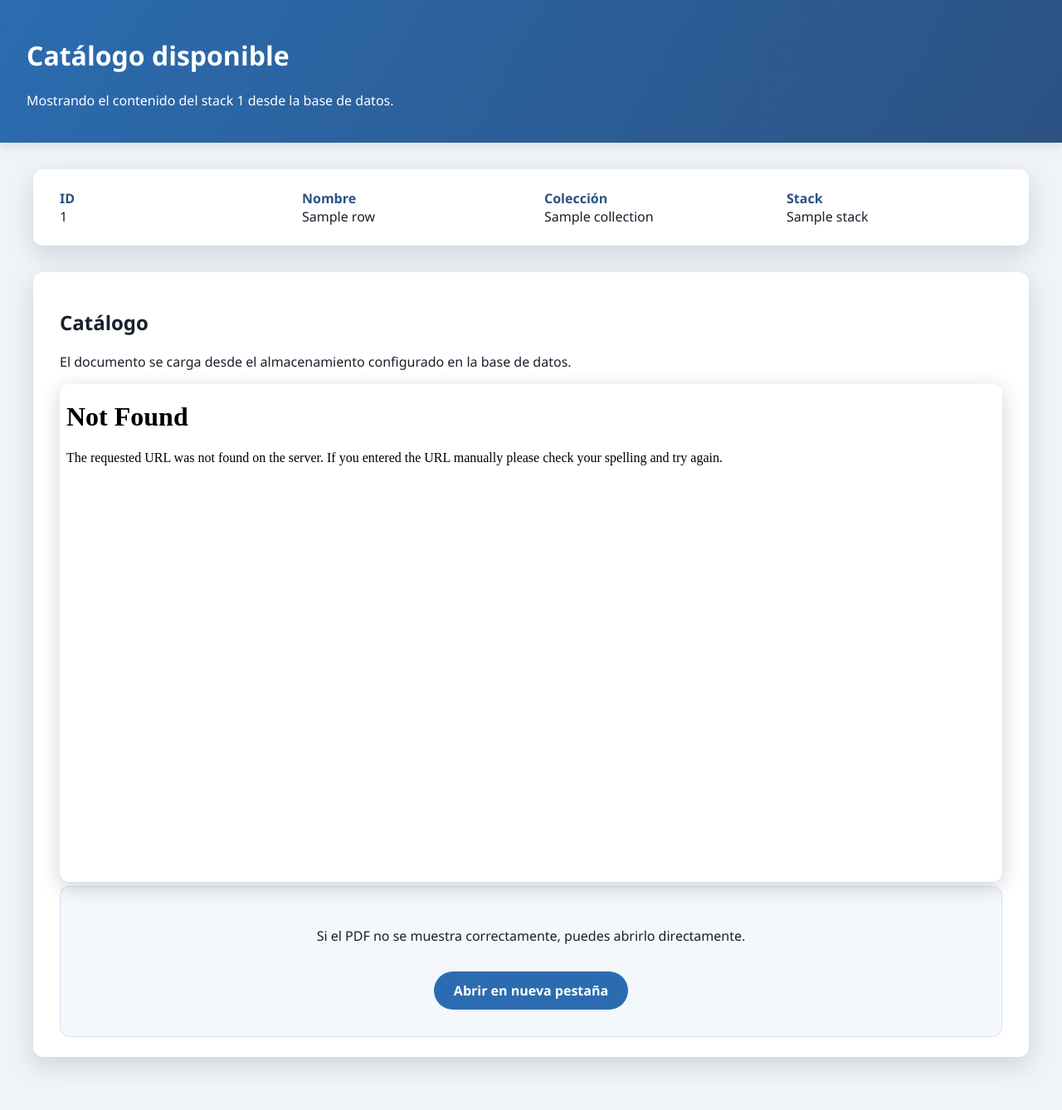
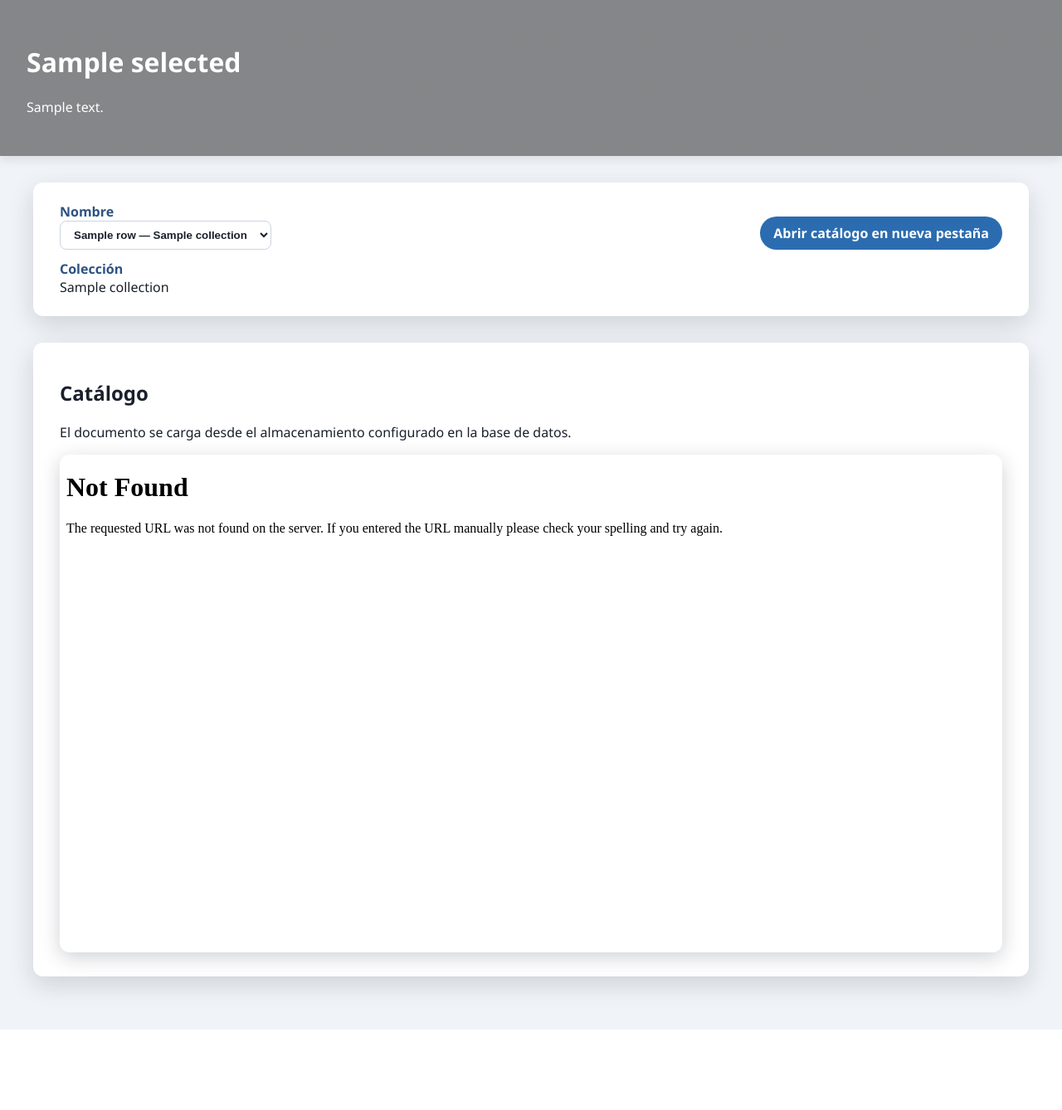
Before and after one commit to ErickF2811/demo-catalogocojines, a Flask app: template app/templates/stack_one.html in a window 1280 px wide. Shown: the whole page at 83% size. After the commit the page ends 1241 px from the top, so only its background shows below. Run offline with Flask 3, Linux system fonts and the light colour scheme; the template is opened without the code that fills it: most values are stand-ins (such as "Sample title", 1, 10 or a date in 2020).

Commit message:
final version uno catalogo

```diff
--- a/app/main.py
+++ b/app/main.py
@@ -1,10 +1,14 @@
+"""Flask application for listing catalog entries filtered by stack.
 
-"""Flask application for listing catalog entries filtered by stack."""
-
+Implements:
+- Página principal (stack 1) con selector de catálogos por nombre.
+- Actualiza el PDF mostrado al seleccionar un catálogo.
+- Expone también `/stack/<id>` para ver cualquier stack en tabla.
+"""
 
 from __future__ import annotations
 
-from flask import Flask, abort, render_template
+from flask import Flask, abort, render_template, request
 
 from .db import get_cursor
 
@@ -13,24 +17,28 @@ def create_app() -> Flask:
     app = Flask(__name__)
 
     @app.route("/")
+    def show_stack_one() -> str:
+        """Render entries for stack 1 with selection by name only.
 
-    def show_stack_one() -> str:
-        """Render the catalog entry associated with stack 1."""
+        Query params:
+        - `id`: id del catálogo seleccionado (opcional)
+        """
         query = (
-            "SELECT catalog_id, catalog_name, collection, stack, url_catalogo "
-            "FROM vista_catalogo_sin_fechas "
-            "WHERE stack = %s "
-            "ORDER BY catalog_id LIMIT 1"
+            "SELECT catalog_id, catalog_name, collection, description, stack, url_catalogo, url_portada "
+            "FROM vista_catalogo_stack1 WHERE stack = %s ORDER BY catalog_id"
         )
 
         with get_cursor() as cursor:
             cursor.execute(query, (1,))
-            row = cursor.fetchone()
+            rows = cursor.fetchall()
 
-        if row is None:
+        if not rows:
             abort(404, description="No se encontró información para el stack 1.")
 
-        return render_template("stack_one.html", row=row)
+        selected_id = request.args.get("id", type=int)
+        selected = next((r for r in rows if r["catalog_id"] == selected_id), rows[0])
+
+        return render_template("stack_one.html", rows=rows, selected=selected)
 
     def index() -> str:
         """Show a simple landing page with usage instructions."""
@@ -40,8 +48,8 @@ def create_app() -> Flask:
     def show_stack(stack_id: int) -> str:
         """Render the catalog entries associated with the given stack."""
         query = (
-            "SELECT catalog_id, catalog_name, collection, stack, url_catalogo "
-            "FROM vista_catalogo_sin_fechas WHERE stack = %s ORDER BY catalog_id"
+            "SELECT catalog_id, catalog_name, collection, stack, url_catalogo, url_portada "
+            "FROM vista_catalogo_stack1 WHERE stack = %s ORDER BY catalog_id"
         )
 
         with get_cursor() as cursor:
@@ -53,7 +61,6 @@ def create_app() -> Flask:
 
         return render_template("stack.html", stack_id=stack_id, rows=rows)
 
-
     return app
 
 
--- a/app/templates/stack_one.html
+++ b/app/templates/stack_one.html
@@ -4,9 +4,7 @@
     <meta charset="utf-8">
     <title>Catálogo - Stack 1</title>
     <style>
-      :root {
-        color-scheme: light dark;
-      }
+      :root { color-scheme: light; }
       body {
         font-family: 'Segoe UI', Arial, sans-serif;
         margin: 0;
@@ -14,101 +12,77 @@
         color: #1a202c;
       }
       header {
-        padding: 1.5rem 2rem;
-        background: linear-gradient(120deg, #2b6cb0, #2c5282);
+        padding: 2rem;
         color: white;
         box-shadow: 0 4px 12px rgba(0, 0, 0, 0.1);
+        background-size: cover; background-position: center; background-repeat: no-repeat;
       }
-      main {
-        padding: 2rem;
-        max-width: 1200px;
-        margin: 0 auto;
-      }
-      .card {
-        background: white;
-        border-radius: 12px;
-        padding: 1.5rem 2rem;
-        box-shadow: 0 10px 30px rgba(15, 23, 42, 0.15);
-        margin-bottom: 2rem;
-      }
-      dl {
-        display: grid;
-        grid-template-columns: repeat(auto-fit, minmax(180px, 1fr));
-        gap: 1rem 2rem;
-        margin: 0;
-      }
-      dt {
-        font-weight: 600;
-        color: #2c5282;
-      }
-      dd {
-        margin: 0;
-        font-weight: 500;
-      }
-      iframe {
-        width: 100%;
-        height: 75vh;
-        border: none;
-        border-radius: 12px;
-        box-shadow: 0 6px 24px rgba(15, 23, 42, 0.2);
-      }
-      .fallback {
-        text-align: center;
-        padding: 2rem 1rem;
-        background: rgba(43, 108, 176, 0.05);
-        border-radius: 12px;
-        border: 1px solid rgba(43, 108, 176, 0.15);
-      }
-      a.button {
-        display: inline-block;
-        margin-top: 1rem;
-        padding: 0.75rem 1.5rem;
-        border-radius: 999px;
-        background: #2b6cb0;
-        color: white;
-        text-decoration: none;
-        font-weight: 600;
-        transition: background 0.2s ease;
-      }
-      a.button:hover {
-        background: #2c5282;
-      }
+      main { padding: 2rem; max-width: 1200px; margin: 0 auto; }
+      .card { background: white; border-radius: 12px; padding: 1.5rem 2rem; box-shadow: 0 10px 30px rgba(15, 23, 42, 0.15); margin-bottom: 2rem; }
+      .filters { display: grid; grid-template-columns: minmax(240px, 1fr) auto; gap: 1rem 1.25rem; align-items: end; }
+      @media (max-width: 640px) { .filters { grid-template-columns: 1fr; } }
+      dt { font-weight: 600; color: #2c5282; }
+      dd { margin: 0; font-weight: 500; }
+      .inline { display: flex; flex-wrap: wrap; gap: .75rem; align-items: center; }
+      select { padding: .5rem .75rem; border-radius: 8px; border: 1px solid #cbd5e0; background-color: #ffffff; color: #1a202c; font-weight: 600; min-width: 240px; appearance: auto; }
+      option { background-color: #ffffff; color: #1a202c; }
+      a.button { display: inline-block; padding: 0.55rem 1rem; border-radius: 999px; background: #2b6cb0; color: white; text-decoration: none; font-weight: 600; transition: background 0.2s ease; white-space: nowrap; }
+      a.button:hover { background: #2c5282; }
+      iframe { width: 100%; height: 75vh; border: none; border-radius: 12px; box-shadow: 0 6px 24px rgba(15, 23, 42, 0.2); }
+      .actions { justify-self: end; }
+      .meta { margin-top: .75rem; display: grid; grid-template-columns: repeat(auto-fit, minmax(220px, 1fr)); gap: .5rem 1rem; }
     </style>
   </head>
   <body>
-    <header>
-      <h1>Catálogo disponible</h1>
-      <p>Mostrando el contenido del stack 1 desde la base de datos.</p>
+    <header style="
+      background:
+        {% if selected.url_portada %}
+          linear-gradient(180deg, rgba(0,0,0,.45), rgba(0,0,0,.45)), url('{{ selected.url_portada }}');
+        {% else %}
+          linear-gradient(120deg, #2b6cb0, #2c5282);
+        {% endif %}
+    ">
+      <h1>{{ selected.catalog_name or 'Catálogo' }}</h1>
+      <p>{{ selected.description or 'Mostrando el contenido del stack 1 desde la base de datos.' }}</p>
     </header>
     <main>
       <section class="card">
-        <dl>
-          <div>
-            <dt>ID</dt>
-            <dd>{{ row.catalog_id }}</dd>
+        <form method="get">
+          <div class="filters">
+            <div>
+              <dt>Nombre</dt>
+              <dd>
+                <select name="id" aria-label="Seleccionar catálogo" onchange="this.form.submit()">
+                  {% for row in rows %}
+                    <option value="{{ row.catalog_id }}" {% if row.catalog_id == selected.catalog_id %}selected{% endif %}>
+                      {{ row.catalog_name }} — {{ row.collection }}
+                    </option>
+                  {% endfor %}
+                </select>
+              </dd>
+            </div>
+            <div class="actions">
+              {% if selected.url_catalogo %}
+              <a class="button" href="{{ selected.url_catalogo }}" target="_blank" rel="noopener noreferrer">Abrir catálogo en nueva pestaña</a>
+              {% endif %}
+            </div>
           </div>
-          <div>
-            <dt>Nombre</dt>
-            <dd>{{ row.catalog_name }}</dd>
-          </div>
+        </form>
+        <div class="meta">
           <div>
             <dt>Colección</dt>
-            <dd>{{ row.collection }}</dd>
+            <dd>{{ selected.collection }}</dd>
           </div>
-          <div>
-            <dt>Stack</dt>
-            <dd>{{ row.stack }}</dd>
-          </div>
-        </dl>
+        </div>
       </section>
       <section class="card">
         <h2>Catálogo</h2>
         <p>El documento se carga desde el almacenamiento configurado en la base de datos.</p>
-        <iframe src="{{ row.url_catalogo }}" title="Catálogo Stack 1" allowfullscreen></iframe>
-        <div class="fallback">
-          <p>Si el PDF no se muestra correctamente, puedes abrirlo directamente.</p>
-          <a class="button" href="{{ row.url_catalogo }}" target="_blank" rel="noopener noreferrer">Abrir en nueva pestaña</a>
-        </div>
+        {% if selected.url_catalogo %}
+          <iframe src="{{ selected.url_catalogo }}" title="Catálogo seleccionado" allowfullscreen></iframe>
+        {% else %}
+          <p><em>Este registro no posee URL de catálogo.</em></p>
+        {% endif %}
       </section>
     </main>
   </body>
--- a/docker-compose.yml
+++ b/docker-compose.yml
@@ -4,7 +4,7 @@ services:
   web:
     build: .
     ports:
-      - "5000:5000"
+      - "8800:5000"
     environment:
-      - DATABASE_URL=${DATABASE_URL}
+      - DATABASE_URL=postgresql://admin:admin123@172.21.0.8:5432/cojines
     restart: unless-stopped
```
Also changed, not shown: README.md, 1 other file.
